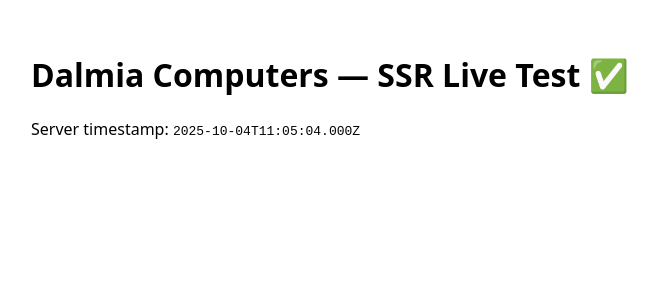
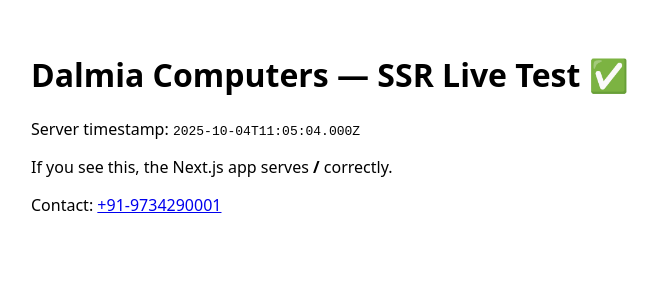
Before and after one commit to dalmiacomputers/dalmiacomputers, a Next.js app: page / in a window 1280 px wide. Shown: the top 300 px of the page, without its empty margins (1-659 px from the left). Built offline with nearby package versions, Linux system fonts and the light colour scheme.

Commit message:
chore: minimal SSR index for prod sanity check

```diff
--- a/pages/index.js
+++ b/pages/index.js
@@ -7,11 +7,13 @@
     <>
       <Head>
         <title>Dalmia Computers — SSR Test</title>
-        <meta name="description" content="Minimal test page for SSR" />
+        <meta name="description" content="Minimal SSR test page for Dalmia Computers" />
       </Head>
       <main style={{ padding: 24, fontFamily: 'system-ui, -apple-system, Segoe UI, Roboto' }}>
         <h1>Dalmia Computers — SSR Live Test ✅</h1>
         <p>Server timestamp: <code>{now}</code></p>
+        <p>If you see this, the Next.js app serves <strong>/</strong> correctly.</p>
+        <p>Contact: <a href="tel:+919734290001">+91-9734290001</a></p>
       </main>
     </>
   )
```
